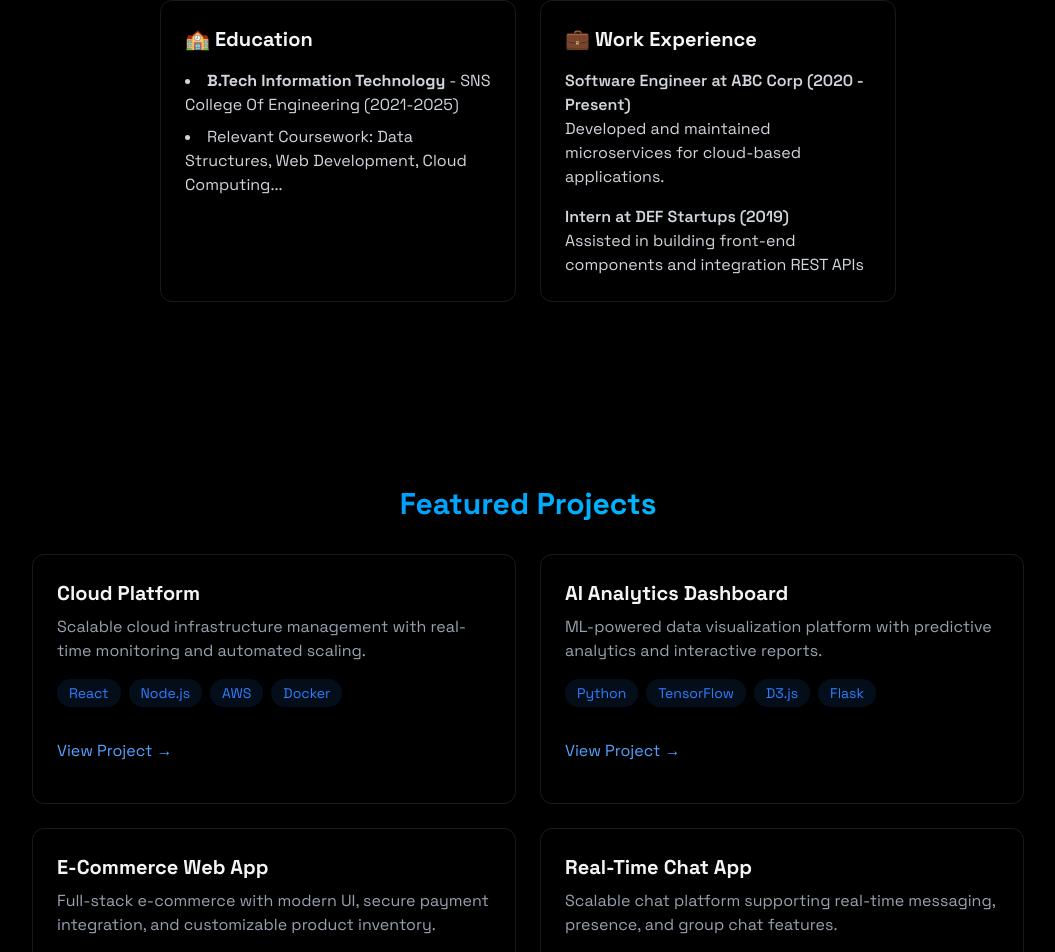
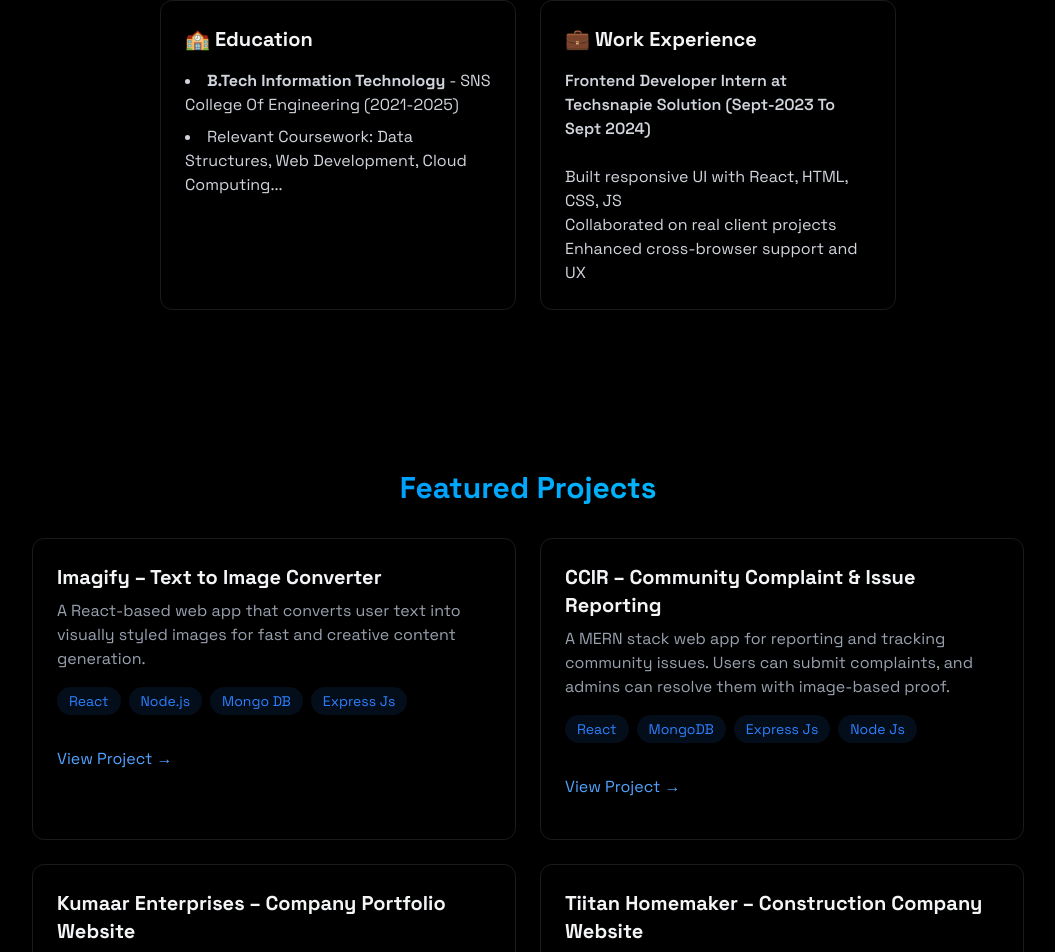
Before and after one commit to PrasanthMuthuraman03/Personal-Portfolio, a React (Vite) app: page / in a window 1280 px wide. Shown: the part 1310-2262 px from the top of the page, without its empty margins (112-1167 px from the left). Built offline with nearby package versions, Linux system fonts and the light colour scheme.

Commit message:
About,Project

```diff
--- a/src/components/sections/About.jsx
+++ b/src/components/sections/About.jsx
@@ -86,22 +86,15 @@ export const About = () => {
                 <div>
                   <h4 className="font-semibold">
                     {" "}
-                    Software Engineer at ABC Corp (2020 - Present){" "}
+                     Frontend Developer Intern at Techsnapie Solution (Sept-2023 To Sept 2024){" "}
                   </h4>
+                  <br />
                   <p>
-                    Developed and maintained microservices for cloud-based
-                    applications.
-                  </p>
-                </div>
-
-                <div>
-                  <h4 className="font-semibold">
-                    {" "}
-                    Intern at DEF Startups (2019){" "}
-                  </h4>
-                  <p>
-                    Assisted in building front-end components and integration
-                    REST APIs
+                   <ul>
+    <li>Built responsive UI with React, HTML, CSS, JS</li>
+    <li>Collaborated on real client projects</li>
+    <li>Enhanced cross-browser support and UX</li>
+  </ul>
                   </p>
                 </div>
               </div>
--- a/src/components/sections/Projects.jsx
+++ b/src/components/sections/Projects.jsx
@@ -14,13 +14,12 @@ export const Projects = () => {
           </h2>
           <div className="grid grid-cols-1 md:grid-cols-2 gap-6">
             <div className="p-6 rounded-xl border border-white/10 hover:-translate-y-1 hover:border-blue-500/30 hover:shadow-[0_2px_8px_rgba(59,130,246,0.2)] transition">
-              <h3 className="text-xl font-bold mb-2"> Cloud Platform</h3>
+              <h3 className="text-xl font-bold mb-2"> Imagify – Text to Image Converter</h3>
               <p className="text-gray-400 mb-4">
-                Scalable cloud infrastructure management with real-time
-                monitoring and automated scaling.
+                A React-based web app that converts user text into visually styled images for fast and creative content generation.
               </p>
               <div className="flex flex-wrap gap-2 mb-4">
-                {["React", "Node.js", "AWS", "Docker"].map((tech, key) => (
+                {["React", "Node.js", "Mongo DB", "Express Js"].map((tech, key) => (
                   <span
                     key={key}
                     className="bg-blue-500/10 text-blue-500 py-1 px-3 rounded-full text-sm hover:bg-blue-500/20
@@ -34,7 +33,7 @@ export const Projects = () => {
 
               <div className="flex justify-between items-center">
                 <a
-                  href="#"
+                  href="https://imagify-app-seven.vercel.app/"
                   className="text-blue-400 hover:text-blue-300 transition-colors my-4"
                 >
                   View Project →
@@ -49,13 +48,13 @@ export const Projects = () => {
               transition-all
             "
             >
-              <h3 className="text-xl font-bold mb-2">AI Analytics Dashboard</h3>
+              <h3 className="text-xl font-bold mb-2">CCIR – Community Complaint & Issue Reporting</h3>
               <p className="text-gray-400 mb-4">
-                ML-powered data visualization platform with predictive analytics
-                and interactive reports.
+                A MERN stack web app for reporting and tracking community issues.
+Users can submit complaints, and admins can resolve them with image-based proof.
               </p>
               <div className="flex flex-wrap gap-2 mb-4">
-                {["Python", "TensorFlow", "D3.js", "Flask"].map((tech, key) => (
+                {["React", "MongoDB", "Express Js", "Node Js"].map((tech, key) => (
                   <span
                     key={key}
                     className="
@@ -88,13 +87,12 @@ export const Projects = () => {
               transition-all
             "
             >
-              <h3 className="text-xl font-bold mb-2">E-Commerce Web App</h3>
+              <h3 className="text-xl font-bold mb-2"> Kumaar Enterprises – Company Portfolio Website</h3>
               <p className="text-gray-400 mb-4">
-                Full-stack e-commerce with modern UI, secure payment
-                integration, and customizable product inventory.
+                A responsive company portfolio website showcasing Kumaar Enterprises' services, project highlights, and company profile to improve online presence and customer engagement.
               </p>
               <div className="flex flex-wrap gap-2 mb-4">
-                {["Next.js", "TypeScript", "Stripe", "PostgreSQL"].map(
+                {["HTML", "CSS", "JavaScript", "Bootstrap"].map(
                   (tech) => (
                     <span
                       key={tech}
@@ -113,7 +111,7 @@ export const Projects = () => {
               </div>
               <div className="flex justify-between items-center">
                 <a
-                  href="#"
+                  href="https://kumaarenterprises.com/"
                   className="text-blue-400 hover:text-blue-300 transition-colors my-4"
                 >
                   View Project →
@@ -129,13 +127,12 @@ export const Projects = () => {
               transition-all
             "
             >
-              <h3 className="text-xl font-bold mb-2">Real-Time Chat App</h3>
+              <h3 className="text-xl font-bold mb-2">Tiitan Homemaker – Construction Company Website</h3>
               <p className="text-gray-400 mb-4">
-                Scalable chat platform supporting real-time messaging, presence,
-                and group chat features.
+                A professional website built for Tiitan Homemaker to display their construction services, project gallery, and client success stories, enhancing trust and visibility.
               </p>
               <div className="flex flex-wrap gap-2 mb-4">
-                {["Socket.IO", "Express", "React", "Redis"].map((tech, key) => (
+                {["HTML", "CSS", "JavaScript", "jQuery"].map((tech, key) => (
                   <span
                     key={key}
                     className="
@@ -152,7 +149,7 @@ export const Projects = () => {
               </div>
               <div className="flex justify-between items-center ">
                 <a
-                  href="#"
+                  href="https://tiitanhomemaker.com/"
                   className="text-blue-400 hover:text-blue-300 transition-colors my-4"
                 >
                   View Project →
```
